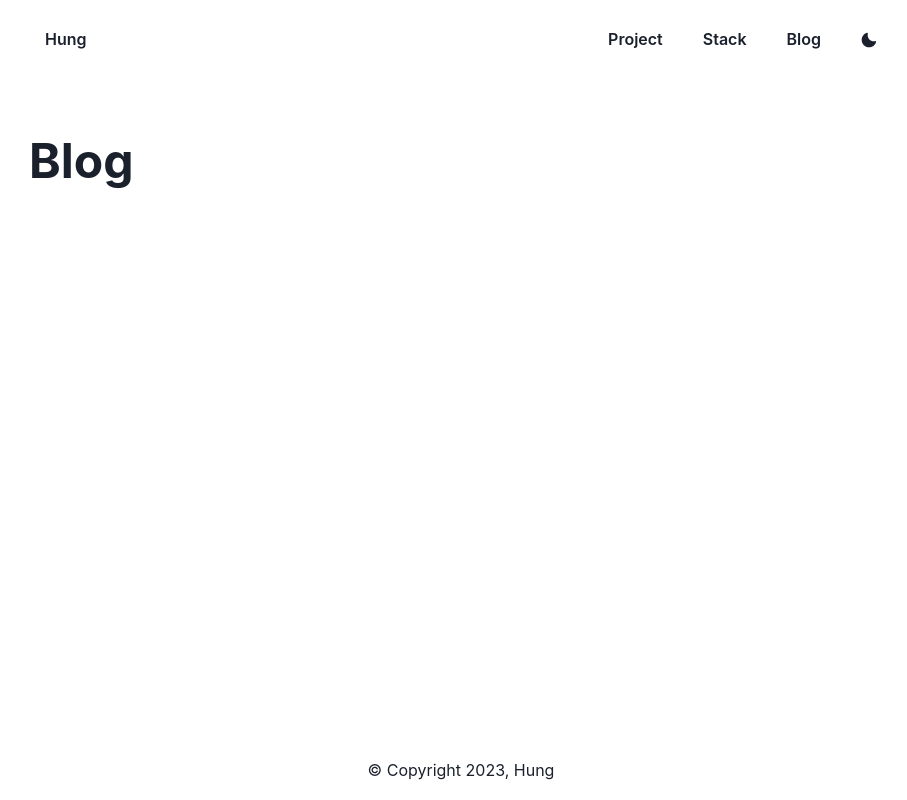
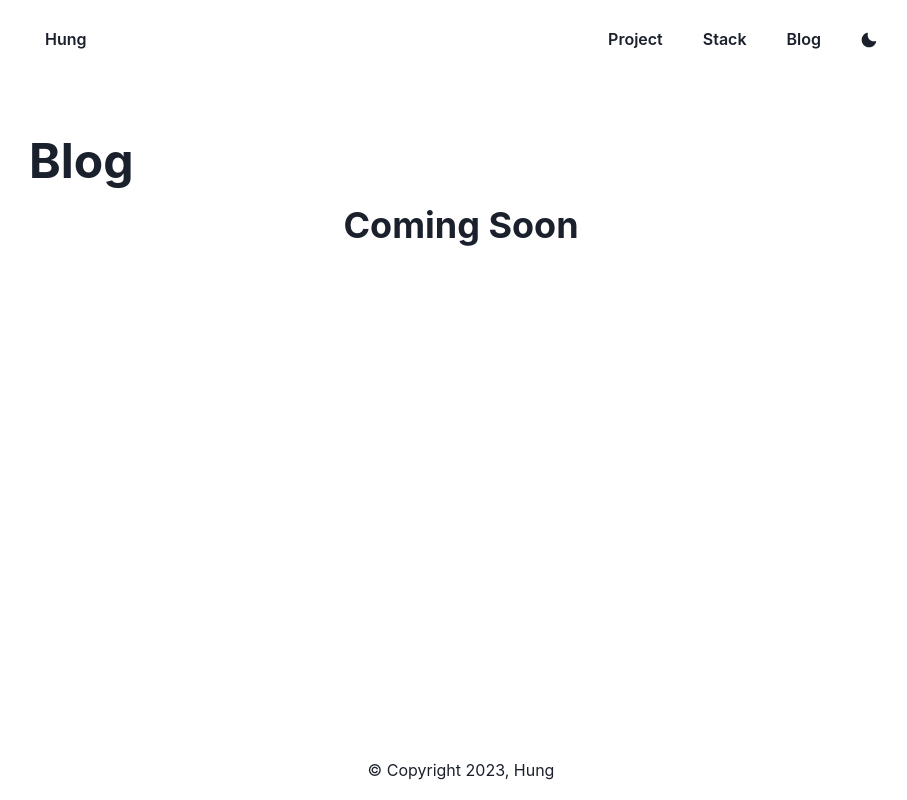
Before and after one commit to XanderHung/portofolio-front-end-page, a Next.js app: page /blog in a window 1280 px wide. Shown: the whole page, without its empty margins (179-1086 px from the left). Built offline with nearby package versions, Linux system fonts and the light colour scheme.

Commit message:
[refine] card project and add coming soon to blog

```diff
--- a/src/modules/blog/blog-content.tsx
+++ b/src/modules/blog/blog-content.tsx
@@ -1,4 +1,4 @@
-import { Heading } from "@chakra-ui/react";
+import { Center, Heading } from "@chakra-ui/react";
 import Head from "next/head";
 
 export default function BlogContent() {
@@ -8,6 +8,9 @@ export default function BlogContent() {
         <title>Blog</title>
       </Head>
       <Heading fontSize="5xl">Blog</Heading>
+      <Center as={"b"} fontSize={"4xl"}>
+        Coming Soon
+      </Center>
     </>
   );
 }
```
Also changed, not shown: src/components/card-project.tsx (+2 -0 lines).
